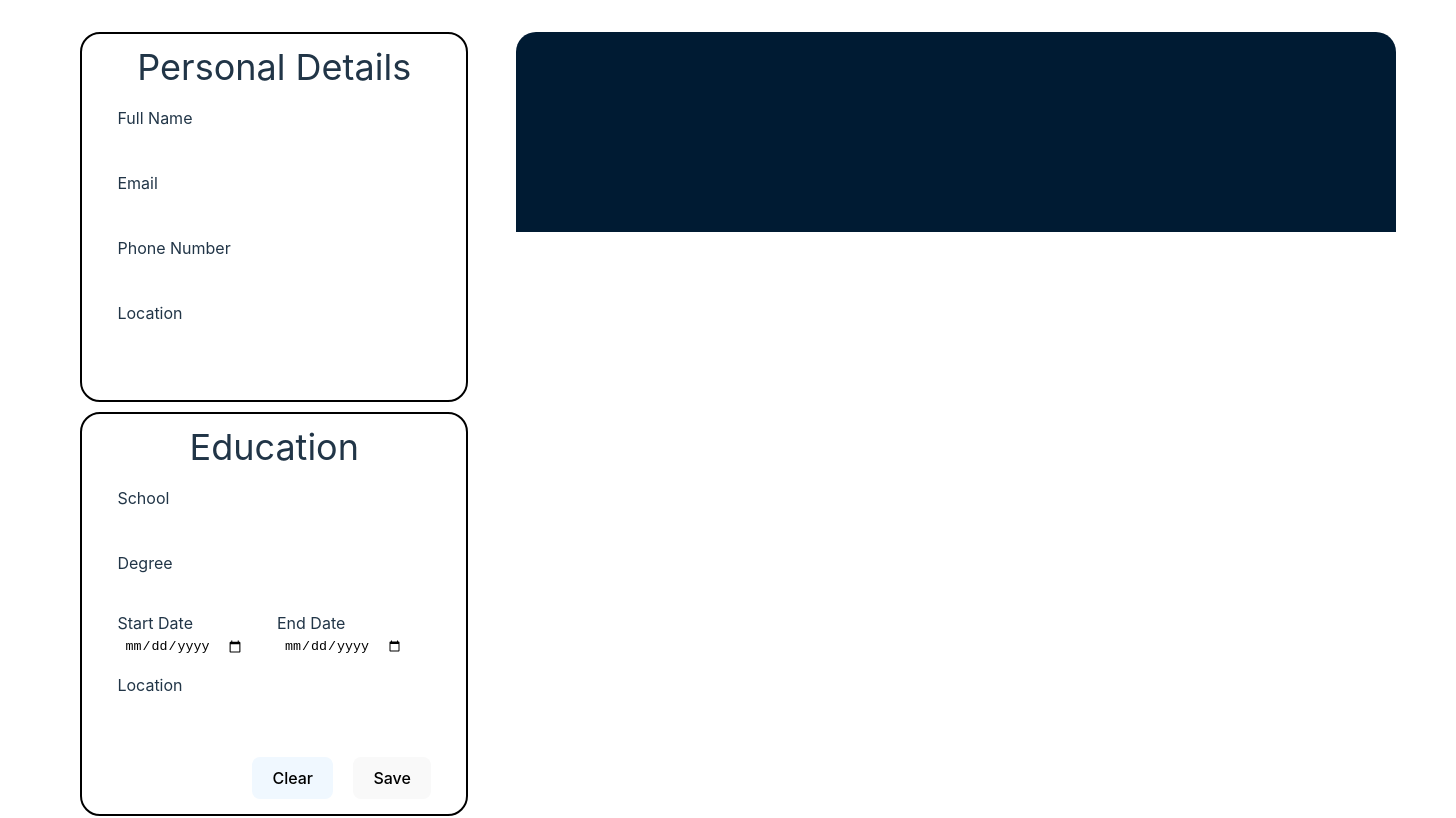
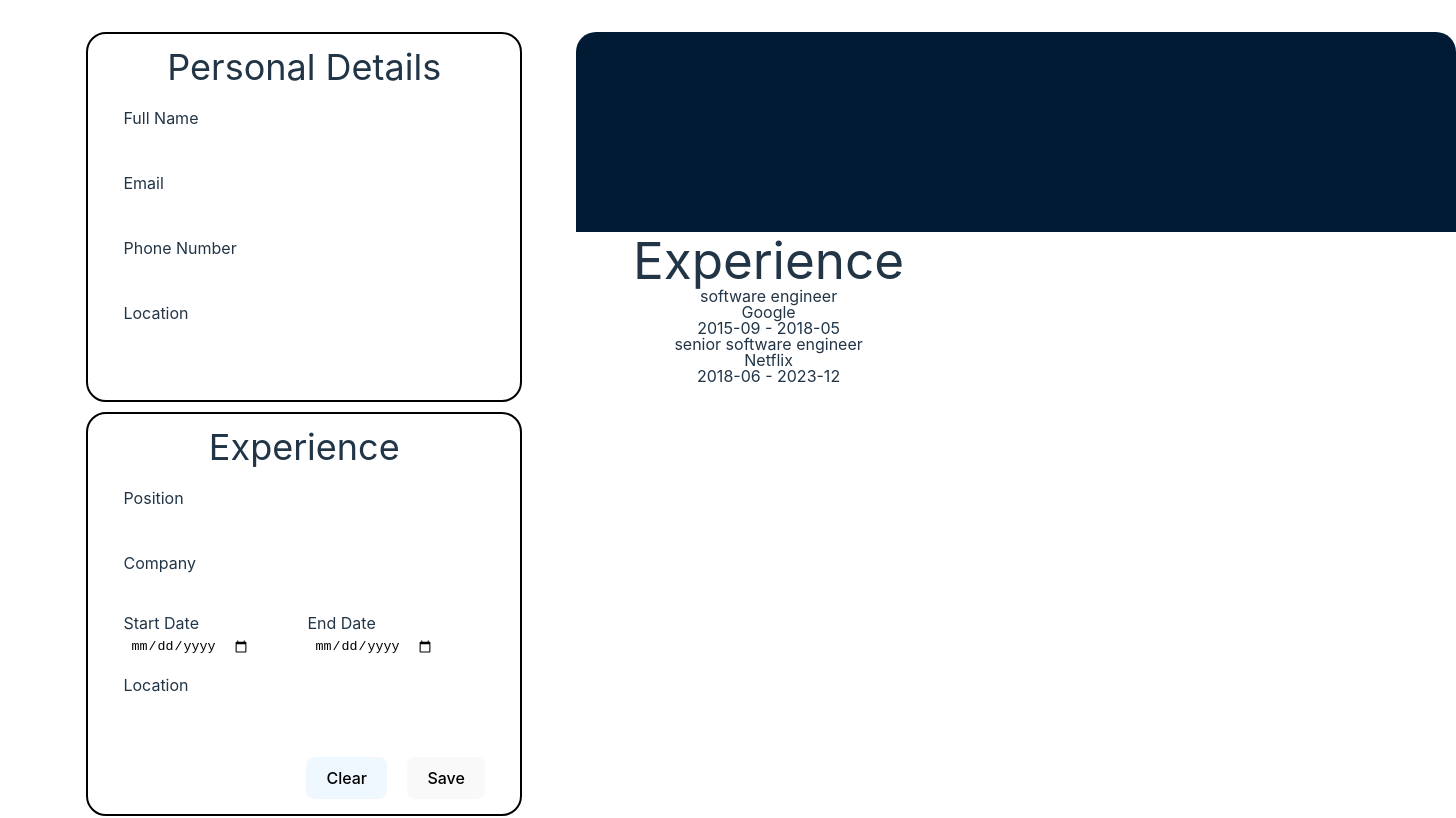
Before and after one commit to julianchso/odin-CV-application, a React (Vite) app: page / in a window 1280 px wide. Shown: the top 818 px of the page, 1456 px wide, since content can reach past the window. Built offline with nearby package versions, Linux system fonts and the light colour scheme.

Commit message:
add static experience output page

```diff
--- a/src/App.jsx
+++ b/src/App.jsx
@@ -6,6 +6,7 @@ import InputEducation from './components/InputEducation';
 import OutputPersonal from './components/OutputPersonal';
 import OutputExperience from './components/OutputExperience';
 import OutputEducation from './components/outputEducation';
+import exampleData from './exampleData';
 
 function App() {
   const [input, setInput] = useState([]);
@@ -25,8 +26,8 @@ function App() {
         <div className='inputWrapper'>
           <div className='inputSection'>
             <InputPersonal onChange={onChange}></InputPersonal>
+            <InputExperience></InputExperience>
             <InputEducation></InputEducation>
-            <InputExperience></InputExperience>
           </div>
         </div>
         <div className='outputWrapper'>
@@ -38,11 +39,9 @@ function App() {
               phone={input.phone}
               location={input.location}
             ></OutputPersonal>
+            <OutputExperience data={exampleData.experience}></OutputExperience>
+            <OutputEducation data={exampleData.education}></OutputEducation>
           </div>
-        </div>
-        <div>
-          <div className='outputExperience'></div>
-          <div className='outputEducation'></div>
         </div>
       </div>
     </>
--- a/src/components/InputEducation.jsx
+++ b/src/components/InputEducation.jsx
@@ -1,9 +1,10 @@
 import { useState } from 'react';
 import './input.css';
 import { v4 as uuidv4 } from 'uuid';
-import exampleData from './exampleData';
+import exampleData from '../exampleData';
+import PropTypes from 'prop-types';
 
-function InputEducation() {
+function InputEducation(props) {
   const [education, setEducation] = useState(exampleData.education);
   const [educationList, setEducationList] = useState([]);
 
@@ -64,7 +65,7 @@ function InputEducation() {
               <div className='dateContainer__input'>
                 <label htmlFor='startDate'>Start Date</label>
                 <input
-                  type='date'
+                  type='month'
                   name='startDate'
                   id='startDate'
                   value={education.startDate}
@@ -74,7 +75,7 @@ function InputEducation() {
               <div className='dateContainer__input'>
                 <label htmlFor='endDate'>End Date</label>
                 <input
-                  type='date'
+                  type='month'
                   name='endDate'
                   id='endDate'
                   value={education.endDate}
@@ -117,4 +118,11 @@ function InputEducation() {
   );
 }
 
+InputEducation.propTypes = {
+  school: PropTypes.string,
+  degree: PropTypes.string,
+  startDate: PropTypes.string,
+  endDate: PropTypes.string,
+};
+
 export default InputEducation;
--- a/src/components/OutputExperience.jsx
+++ b/src/components/OutputExperience.jsx
@@ -1,7 +1,32 @@
 import PropTypes from 'prop-types';
 import './output.css';
 import InputExperience from './InputEducation';
+import exampleData from '../exampleData';
 
-function OutputExperience() {}
+function OutputExperience({ data }) {
+  console.log(data);
+  console.log(typeof data);
+
+  const arrData = data.map((role) => (
+    <div key={role.id}>
+      <div className='title'>
+        <p>{role.position}</p>
+        <p>{role.company}</p>
+      </div>
+      <div className='dates'>
+        <p>
+          {role.startDate} - {role.endDate}
+        </p>
+      </div>
+    </div>
+  ));
+
+  return (
+    <>
+      {arrData && <h1>Experience</h1>}
+      {arrData}
+    </>
+  );
+}
 
 export default OutputExperience;
--- a/src/components/exampleData.js
+++ /dev/null
@@ -1,21 +0,0 @@
-import { v4 as uuidv4 } from 'uuid';
-
-const exampleData = {
-  personalInfo: {
-    fullName: 'John Doe',
-    email: 'john.doe@gmail.com',
-    phone: '0118 999 881 999 119 725 3',
-    location: 'London, UK',
-  },
-
-  education: {
-    school: '',
-    degree: '',
-    startDate: '',
-    endDate: '',
-    location: '',
-    id: uuidv4(),
-  },
-};
-
-export default exampleData;
--- /dev/null
+++ b/src/exampleData.js
@@ -0,0 +1,50 @@
+import { v4 as uuidv4 } from 'uuid';
+
+const exampleData = {
+  personalInfo: {
+    fullName: 'John Doe',
+    email: 'john.doe@gmail.com',
+    phone: '0118 999 881 999 119 725 3',
+    location: 'London, UK',
+  },
+
+  experience: [
+    {
+      position: 'software engineer',
+      company: 'Google',
+      startDate: '2015-09',
+      endDate: '2018-05',
+      location: 'San Francisco, California',
+      id: uuidv4(),
+    },
+    {
+      position: 'senior software engineer',
+      company: 'Netflix',
+      startDate: '2018-06',
+      endDate: '2023-12',
+      location: 'San Francisco, California',
+      id: uuidv4(),
+    },
+  ],
+
+  education: [
+    {
+      school: 'Harvard University',
+      degree: 'Bachelors of Computer Science',
+      startDate: '2008-09',
+      endDate: '2012-05',
+      location: 'Cambridge, Massachusetts',
+      id: uuidv4(),
+    },
+    {
+      school: 'Columbia University',
+      degree: 'Masters of Computer Science',
+      startDate: '2013-09',
+      endDate: '2015-05',
+      location: 'New York, New York',
+      id: uuidv4(),
+    },
+  ],
+};
+
+export default exampleData;
```
